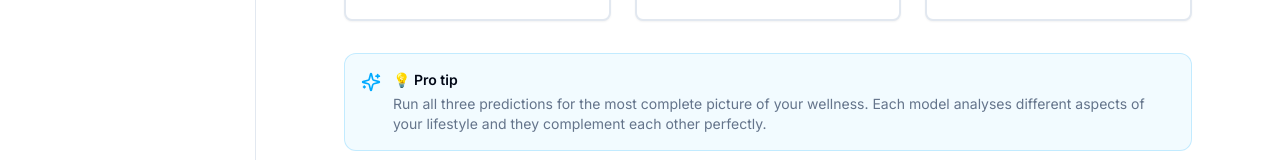
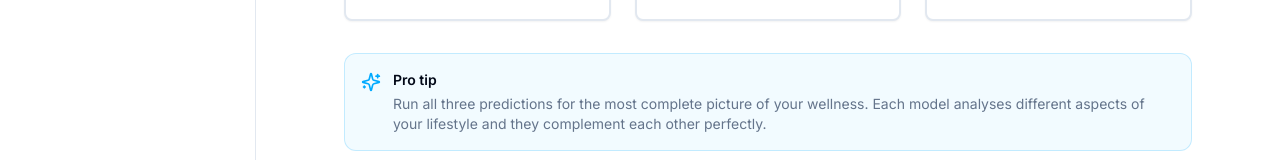
Before and after one commit to YahyaEajass05/WellSync, a Next.js app in the folder frontend/: page /predictions/new in a window 1280 px wide. Shown: the part 594-754 px from the top of the page. Built offline with nearby package versions, Linux system fonts and the light colour scheme; no server answers; sample sign-in values are in the browser's storage.

Commit message:
refactor(frontend): remove emoji from predictions new page

```diff
--- a/frontend/app/(dashboard)/predictions/new/page.tsx
+++ b/frontend/app/(dashboard)/predictions/new/page.tsx
@@ -113,7 +113,7 @@ export default function NewPredictionPage() {
       <div className="rounded-xl border border-primary/20 bg-primary/5 p-4 flex items-start gap-3">
         <Sparkles className="h-5 w-5 text-primary mt-0.5 flex-shrink-0" />
         <div className="text-sm">
-          <p className="font-semibold text-foreground mb-1">💡 Pro tip</p>
+          <p className="font-semibold text-foreground mb-1">Pro tip</p>
           <p className="text-muted-foreground">
             Run all three predictions for the most complete picture of your wellness. Each model
             analyses different aspects of your lifestyle and they complement each other perfectly.
```
